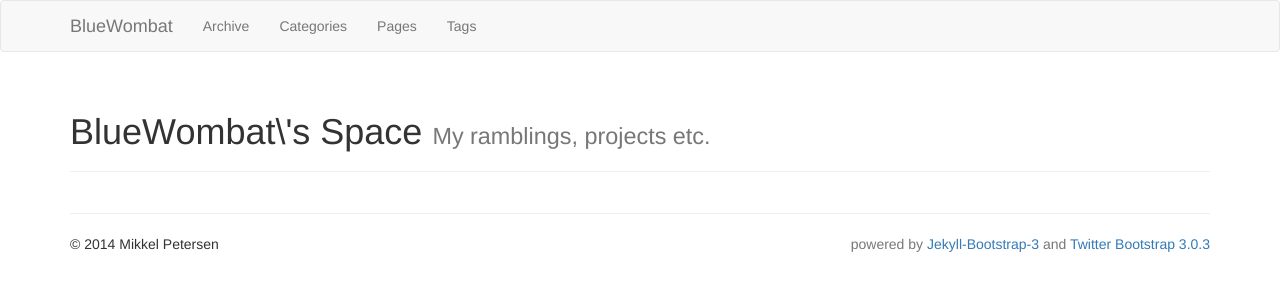
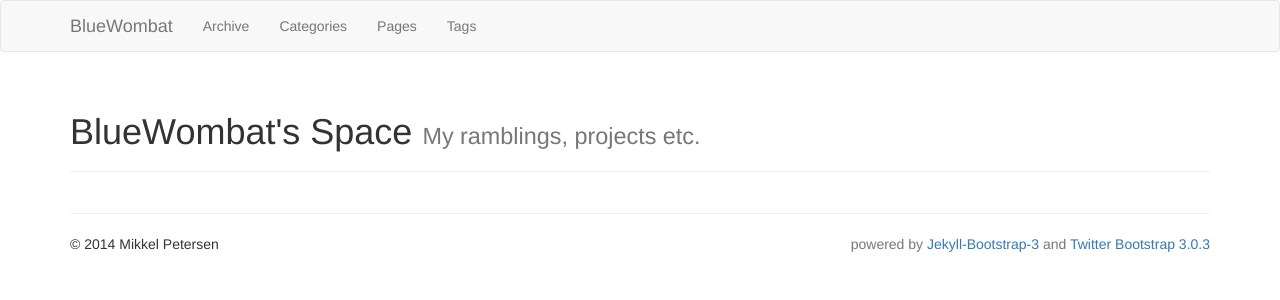
Before and after one commit to BlueWombat/bluewombat.github.io, a Jekyll site: the page built from index.md, in a window 1280 px wide. Shown: the top 300 px of the page. Built offline with Jekyll 4.4.1, drawn with Linux system fonts in a browser that asks for light colours; nearby versions of some CDN libraries; library files that are not in the unit come from our copies.

Commit message:
Front page work

```diff
--- a/index.md
+++ b/index.md
@@ -1,6 +1,6 @@
 ---
 layout: page
-title: BlueWombat\'s Space
+title: BlueWombat's Space
 tagline: My ramblings, projects etc.
 ---
 {% include JB/setup %}
```
